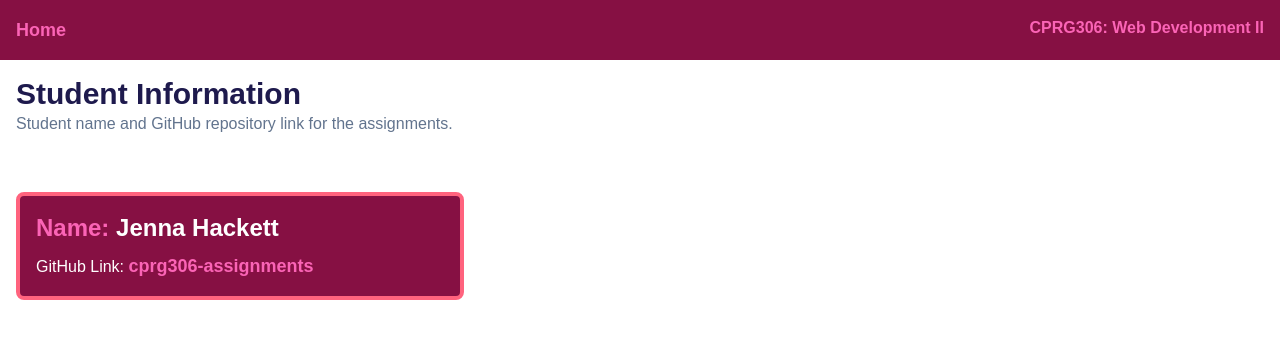
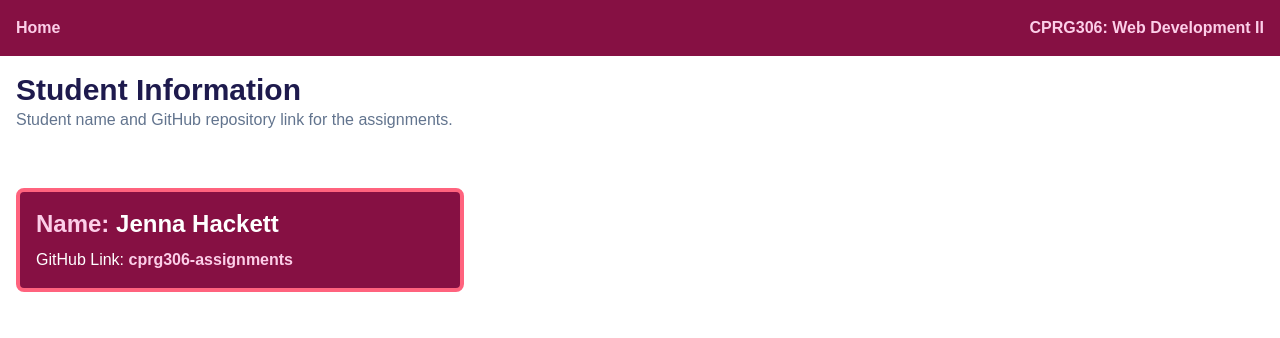
Before and after one commit to jenna-hackett/cprg306-assignments, a Next.js app: page /week-2 in a window 1280 px wide. Shown: the top 338 px of the page. Built offline with nearby package versions, Linux system fonts and the light colour scheme.

Commit message:
changed some styling for text against dark background.

```diff
--- a/app/components/PageLinks.js
+++ b/app/components/PageLinks.js
@@ -1,10 +1,12 @@
 
 import Link from "next/link";
 
-export default function PageLinks({href, text}) {
+export default function PageLinks({href, text, className}) {
   return (
-    <Link className="text-pink-400 hover:text-rose-400 text-lg font-bold transition-colors duration-300"
-      href={href}>
+    <Link
+      className={className || "text-pink-600 dark:text-pink-300 hover:text-rose-400 text-lg font-bold transition-colors duration-300"}
+      href={href}
+    >
       {text}
     </Link>
   );
--- a/app/components/SiteHeader.js
+++ b/app/components/SiteHeader.js
@@ -9,9 +9,10 @@ export default function SiteHeader() {
         <PageLinks
           href = {linkInfo[0].href}
           text = {linkInfo[0].text}
+          className= "text-pink-200 hover:text-white font-bold"
         />
       </nav>
-      <p className = "font-bold text-pink-400">
+      <p className = "font-bold text-pink-200">
           CPRG306: Web Development II
       </p>
     </header>
--- a/app/week-2/StudentInfo.js
+++ b/app/week-2/StudentInfo.js
@@ -5,12 +5,16 @@ import { linkInfo } from "../components/LinkInformation";
 export default function StudentInfo({ name }) {
   return (
     <section className="px-4 py-4 border-rose-400 border-4 rounded-lg max-w-md mx-4 mt-10 bg-pink-900">
-        <h2 className="text-2xl font-bold text-pink-400 mb-2">
+        <h2 className="text-2xl font-bold text-pink-200 mb-2">
           Name: <span className="text-white">{name}</span>
         </h2>
         <p className="text-white font-medium">
-          GitHub Link: <PageLinks {...linkInfo[4]} />
+          GitHub Link:{" "}
+          <PageLinks
+            {...linkInfo[4]}
+            className="text-pink-200 hover:text-white font-bold transition-colors duration-300"
+          />
         </p>
     </section>
-);
+  );
 }
--- a/app/week-3/GroceryItem.js
+++ b/app/week-3/GroceryItem.js
@@ -3,7 +3,7 @@ export default function Item({name, quantity, category}) {
   return (
     <section>
       <ul className = "border-rose-400 border-4 rounded-lg max-w-md mx-auto p-5 mb-4 bg-pink-900">
-        <li className = "font-bold text-pink-400 text-xl">{name}</li>
+        <li className = "font-bold text-pink-200 text-xl">{name}</li>
         <li className="text-white">Quantity: {quantity}</li>
         <li className = "font-style: italic text-white">Category: {category}</li>
       </ul>
--- a/app/week-4/item.js
+++ b/app/week-4/item.js
@@ -3,7 +3,7 @@ export default function Item({name, quantity}) {
   return (
     <section>
       <ul className = "border-rose-400 border-4 rounded-lg max-w-md mx-auto p-5 mb-4 bg-pink-900">
-        <li className = "font-bold text-pink-400 text-xl">{name}</li>
+        <li className = "font-bold text-pink-200 text-xl">{name}</li>
         <li className="text-white">Quantity: {quantity}</li>
       </ul>
     </section>
```
